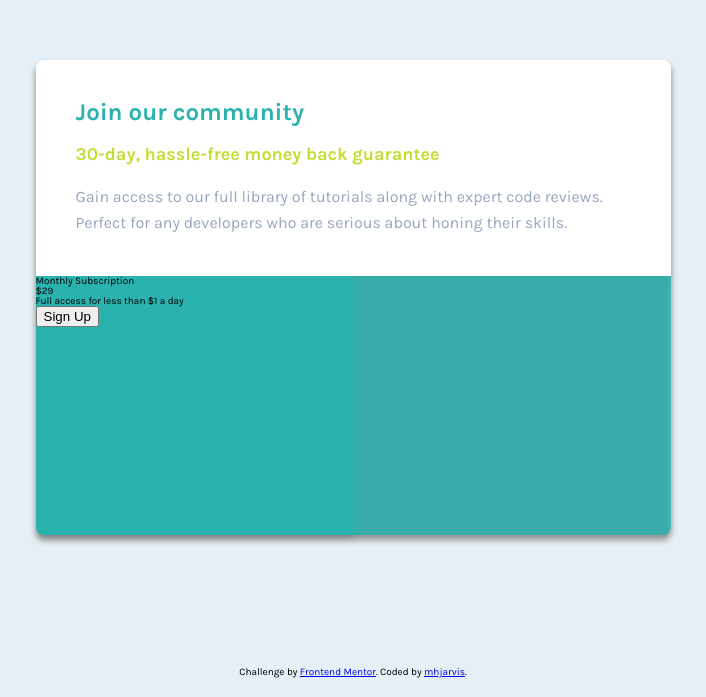
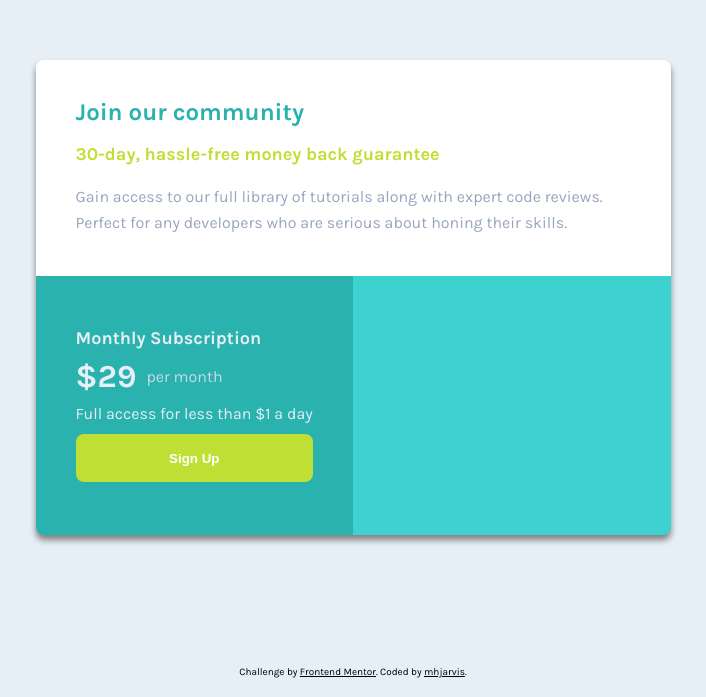
Before and after one commit to mhjarvis/front-end-projects, a plain HTML site: page newbie_solutions/single-price-grid-component/index.html in a window 1280 px wide. Shown: the part 103-800 px from the top of the page, without its empty margins (287-993 px from the left). Drawn offline with Linux system fonts and the light colour scheme.

Commit message:
partially finish bottom-left section

```diff
--- a/newbie_solutions/single-price-grid-component/index.html
+++ b/newbie_solutions/single-price-grid-component/index.html
@@ -22,7 +22,7 @@
         <h2 class="subscription">Monthly Subscription</h2>
         <div class="price-container">
           <span class="amount">$29</span>
-          <h3 class="per-month"></h3>
+          <h3 class="per-month">per month</h3>
         </div>
         <h3 class="price-description">Full access for less than $1 a day</h3>
         <button class="sign-up">Sign Up</button>
--- a/newbie_solutions/single-price-grid-component/styles.css
+++ b/newbie_solutions/single-price-grid-component/styles.css
@@ -41,6 +41,14 @@ body {
   background-color: var(--gray);
   height: 100vh;
   width: 100%;
+}
+
+a {
+  color: black;
+}
+
+a:hover {
+  color: var(--blue);
 }
 
 /*************************************/
@@ -102,9 +110,52 @@ main {
   .bottom-left {
     background-color: var(--cyan);
     border-bottom-left-radius: 8px;
+    display: flex;
+    flex-direction: column;
+    justify-content: space-evenly;
+    padding: 4rem;
   }
 
+  .subscription {
+    font-size: 1.8rem;
+    font-weight: 700;
+    color: var(--gray);
+    line-height: 2.1rem;
+  }
 
+  .price-container {
+    display: flex;
+    flex-direction: row;
+    align-items: center;
+  }
+
+  .amount {
+    font-size: 3.2rem;
+    font-weight: 700;
+    color: var(--gray);
+    margin-right: 1rem;
+  }
+
+  .per-month {
+    font-size: 1.6rem;
+    color: hsl(204, 43%, 84%);
+    line-height: 2.6rem;
+  }
+
+  .price-description {
+    font-size: 1.6rem;
+    color: var(--gray);
+  }
+
+  .sign-up {
+    height: 4.8rem;
+    background-color: var(--yellow);
+    color: white;
+    border: none;
+    border-radius: 8px;
+    font-size: 1.6rm;
+    font-weight: 700;
+  }
 
 
 
@@ -112,8 +163,9 @@ main {
 
   .bottom-right {
     border-bottom-right-radius: 8px;
-    background-color: var(--cyan);
-    opacity: 85%;
+    background-color: hsl(179, 62%, 53%);
+    ;
+
   }
 
 /*************************************/
@@ -123,4 +175,5 @@ main {
 footer {
   position: absolute;
   bottom: 2rem;
+
 }
```
